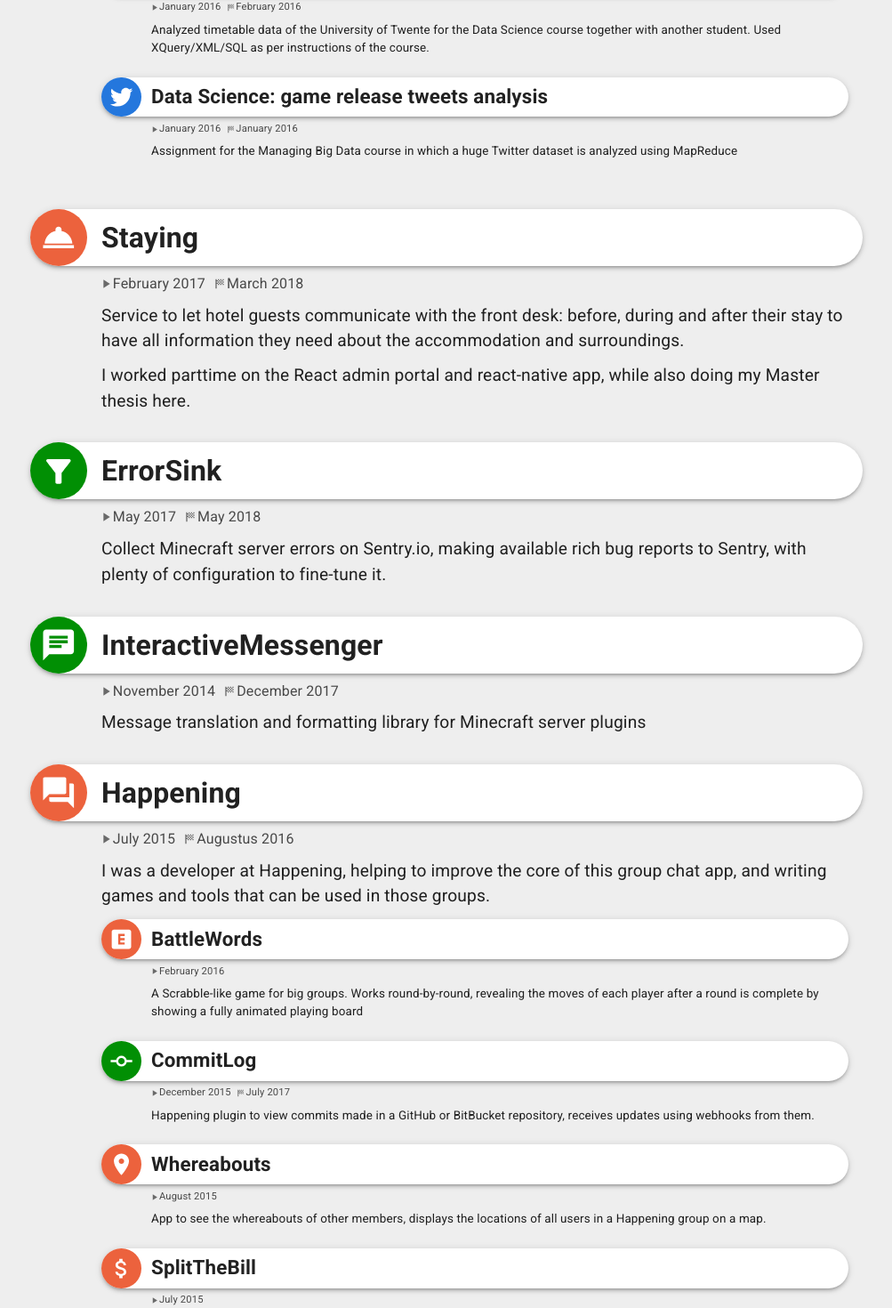
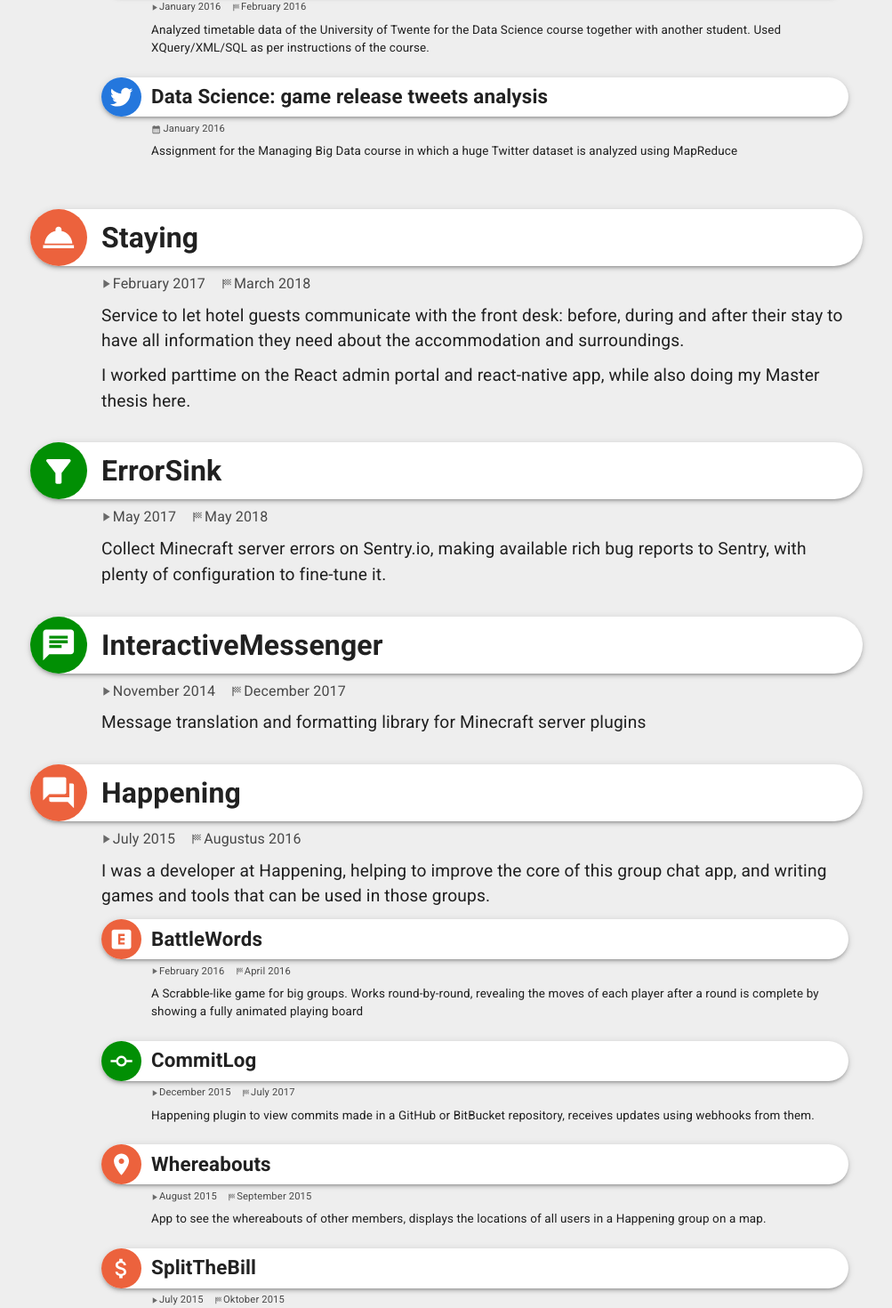
Before and after one commit to NLthijs48/NLthijs48.github.io, a React (Create React App) app: page / in a window 1280 px wide. Shown: the part 1057-2527 px from the top of the page at 89% size, without its empty margins (138-1141 px from the left). Built offline with nearby package versions, Linux system fonts and the light colour scheme.

Commit message:
Improve from/till indicator
Add a few more end dates

```diff
--- a/src/activities/happening/battleWords.tsx
+++ b/src/activities/happening/battleWords.tsx
@@ -13,6 +13,7 @@
 		</div>
 	),
 	from: 'February 2016', // This is a guess
+	till: 'April 2016', // This is a guess
 	Icon: ExplicitIcon, // Looks like a letter tile of the game
 };
 
--- a/src/activities/happening/splitTheBill.tsx
+++ b/src/activities/happening/splitTheBill.tsx
@@ -13,6 +13,7 @@
 		</div>
 	),
 	from: 'July 2015', // First project I worked on at Happening
+	till: 'Oktober 2015', // Couple of later upgrades in Oktober
 	Icon: AttachMoneyIcon,
 	website: 'https://github.com/Happening/SplitTheBill',
 };
--- a/src/activities/happening/whereabouts.tsx
+++ b/src/activities/happening/whereabouts.tsx
@@ -8,6 +8,7 @@
 	name: 'Whereabouts',
 	description: <div>App to see the whereabouts of other members, displays the locations of all users in a Happening group on a map.</div>,
 	from: 'August 2015',
+	till: 'September 2015',
 	Icon: PlaceIcon,
 	website: 'https://github.com/Happening/Whereabouts',
 };
--- a/src/activities/interactiveMessenger/interactiveMessenger.ts
+++ b/src/activities/interactiveMessenger/interactiveMessenger.ts
@@ -1,5 +1,5 @@
 import {HobbyInformation} from '../ActivityInformation';
-import ChatIcon from '@mui/icons-material/Chat';
+import FilterAltIcon from '@mui/icons-material/Chat';
 import ActivityType from '../ActivityType';
 
 const interactiveMessenger: HobbyInformation = {
@@ -10,7 +10,7 @@
 	from: 'November 2014',
 	// End of active development
 	till: 'December 2017',
-	Icon: ChatIcon,
+	Icon: FilterAltIcon,
 	website: 'https://github.com/NLthijs48/InteractiveMessenger',
 };
 
--- a/src/activityList/ActivityItem.tsx
+++ b/src/activityList/ActivityItem.tsx
@@ -73,7 +73,6 @@
 			>
 				<TimePeriodIndicator activity={props.activity} />
 				<div style={{fontSize: '0.6em', marginTop: '0.5em'}}>{props.activity.description}</div>
-
 				{!!props.activity.activities && (
 					<ActivityList activities={props.activity.activities} style={{fontSize: '0.7em', marginTop: '0.5em'}} />
 				)}
--- a/src/activityList/TimePeriodIndicator.tsx
+++ b/src/activityList/TimePeriodIndicator.tsx
@@ -1,8 +1,15 @@
 import ActivityInformation from '../activities/ActivityInformation';
-import {PlayArrow, SportsScore} from '@mui/icons-material';
+import PlayArrow from '@mui/icons-material/PlayArrow';
+import SportsScore from '@mui/icons-material/SportsScore';
+import CalendarMonth from '@mui/icons-material/CalendarMonth';
+import AllInclusive from '@mui/icons-material/AllInclusive';
 import React from 'react';
+import Tooltip from '@mui/material/Tooltip';
 
 function TimePeriodIndicator(props: {activity: ActivityInformation}) {
+	// Only showing 1 date when from and till are the same
+	const oneDate = props.activity.from === props.activity.till;
+	const FromIcon = oneDate ? CalendarMonth : PlayArrow;
 	return (
 		<div
 			style={{
@@ -13,10 +20,25 @@
 				alignItems: 'center',
 			}}
 		>
-			<PlayArrow style={{opacity: 0.8, marginLeft: '-0.2em', fontSize: 'inherit'}} /> {props.activity.from}
-			{!!props.activity.till && (
+			<Tooltip title={oneDate ? 'Started and finished on' : 'Started on'}>
+				<span style={{display: 'flex', alignItems: 'center'}}>
+					<FromIcon
+						style={{opacity: 0.8, marginLeft: oneDate ? 0 : '-0.2em', marginRight: oneDate ? '0.2em' : 0, fontSize: 'inherit'}}
+					/>{' '}
+					{props.activity.from}
+				</span>
+			</Tooltip>
+
+			{!!props.activity.till && !oneDate && (
+				<Tooltip title="Finished on">
+					<span style={{display: 'flex', alignItems: 'center'}}>
+						<SportsScore style={{marginLeft: '1em', opacity: 0.8, fontSize: 'inherit'}} /> {props.activity.till}
+					</span>
+				</Tooltip>
+			)}
+			{!props.activity.till && (
 				<React.Fragment>
-					<SportsScore style={{marginLeft: '0.5em', opacity: 0.8, fontSize: 'inherit'}} /> {props.activity.till}
+					<AllInclusive style={{marginLeft: '1em', marginRight: '0.2em', opacity: 0.8, fontSize: 'inherit'}} /> Ongoing
 				</React.Fragment>
 			)}
 		</div>
```
